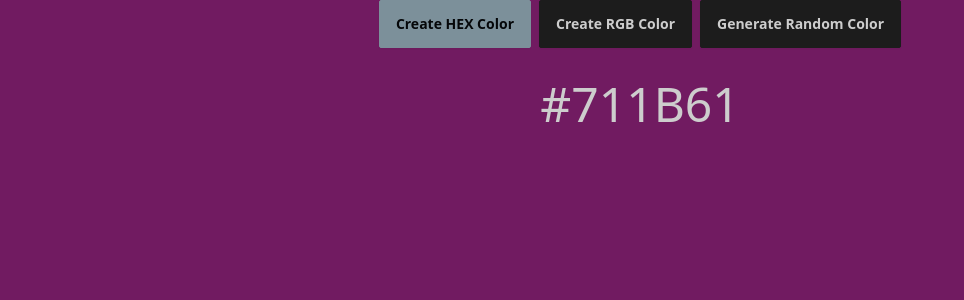
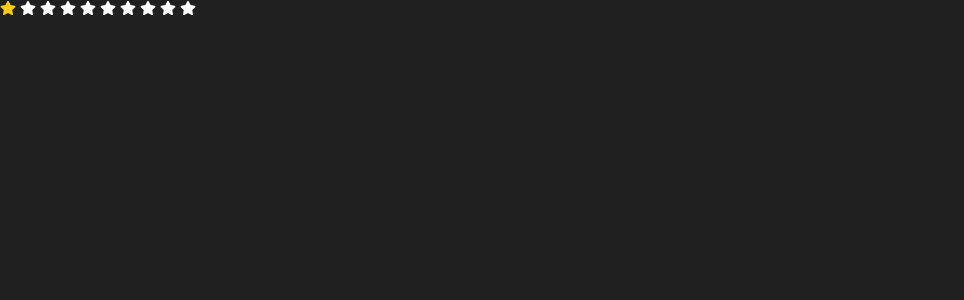
Before and after one commit to tmykkanen/25_react_projects, a React (Vite) app: page / in a window 1280 px wide. Shown: the top 300 px of the page, without its empty margins (0-964 px from the left). Built offline with nearby package versions, Linux system fonts and the light colour scheme.

Commit message:
finished star rating - 56:66

```diff
--- a/package.json
+++ b/package.json
@@ -11,7 +11,8 @@
   },
   "dependencies": {
     "react": "^18.2.0",
-    "react-dom": "^18.2.0"
+    "react-dom": "^18.2.0",
+    "react-icons": "^5.2.1"
   },
   "devDependencies": {
     "@types/react": "^18.2.66",
--- a/src/App.tsx
+++ b/src/App.tsx
@@ -1,5 +1,6 @@
 import Accordion from './components/accordian/index.tsx'
 import RandomColor from './components/random-color/index.tsx'
+import StarRating from './components/star-rating/index.tsx'
 
 const App = () => {
  return (
@@ -8,7 +9,10 @@ const App = () => {
     {/* <Accordion /> */}
 
     {/* Random Color Component*/}
-    <RandomColor />
+    {/* <RandomColor /> */}
+
+    {/* Star Rating */}
+    <StarRating numOfStars={10}/>
   </div>
  )
 }
--- /dev/null
+++ b/src/components/star-rating/index.tsx
@@ -0,0 +1,38 @@
+import { useState } from 'react'
+import { FaStar } from 'react-icons/fa'
+
+const StarRating = ({numOfStars = 5}) => {
+  const [rating, setRating] = useState(0);
+  const [hover, setHover] = useState(0);
+
+  const handleClick = (getCurrentIndex) =>  {
+    setRating(getCurrentIndex);
+  }
+
+  const handleMouseEnter = (getCurrentIndex) => {
+    setHover(getCurrentIndex);
+  }
+
+  const handleMouseLeave = () => {
+    setHover(rating);
+  }
+
+ return (
+   <div className='flex gap-1'>
+    {
+      [...Array(numOfStars)].map((_, index) => {
+        index +=1
+
+        return <FaStar
+          key={index}
+          className={index <= (hover || rating) ? 'text-yellow-400' : 'text-white'}
+          onClick={() => handleClick(index)}
+          onMouseEnter={() => handleMouseEnter(index)}
+          onMouseLeave={() => handleMouseLeave(index)}/>
+      })
+    }
+   </div>
+ )
+}
+
+export default StarRating
```
Also changed, not shown: 1 other file (tests, documents, lock files or other folders).
